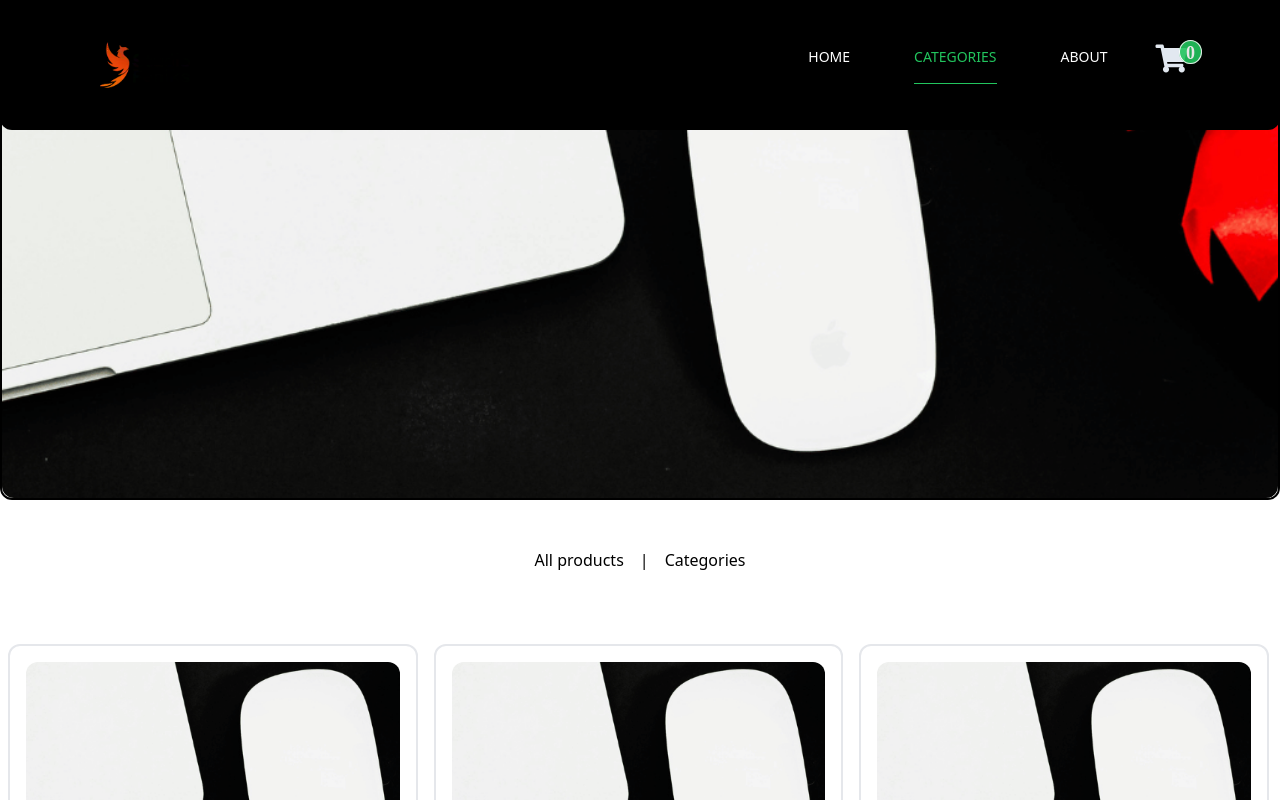
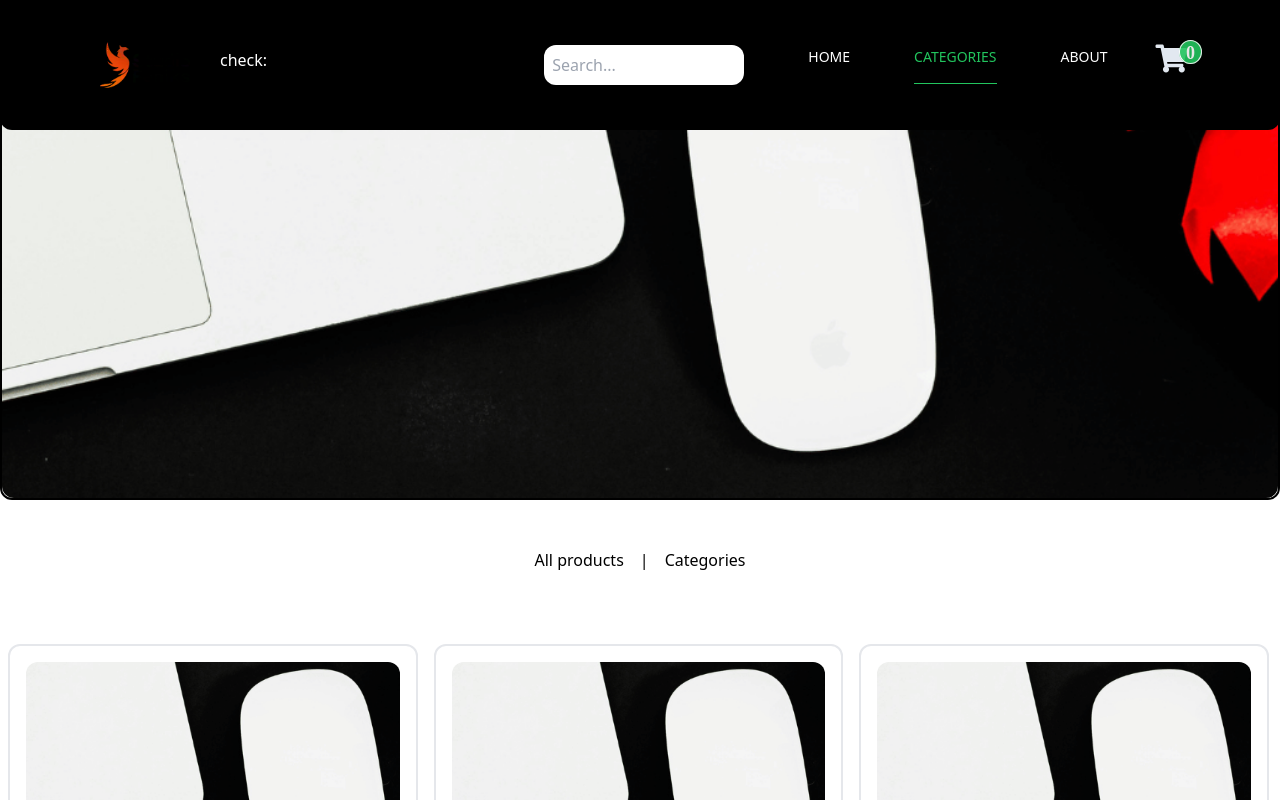
Before and after one commit to MateuszKuruc/vue-shopping-cart, a Vue app: page /categories in a window 1280 px wide. Shown: the top 800 px of the page. Built offline with nearby package versions, Linux system fonts and the light colour scheme.

Commit message:
implement search bar, clear on page open

```diff
--- a/src/components/NavBar.vue
+++ b/src/components/NavBar.vue
@@ -12,7 +12,9 @@
           alt=""
         />
       </div>
-      <ul v-show="!mobile" class="flex items-center flex-1 justify-end">
+      <p>check: {{ productStore.searchValue }}</p>
+      <ul v-show="!mobile" class="flex items-center flex-1 justify-end text-black">
+        <SearchBar />
         <li class="uppercase flex">
           <router-link
             class="font-medium text-white list-none text no-underline text-sm transition-all duration-500 ease-in-out pb-4 hover:text-green-500"
@@ -34,6 +36,7 @@
             >About</router-link
           >
         </li>
+
         <div class="ml-12 h-[100%]" @click="router.push({ name: 'CartView' })">
           <i class="fa badge fa-lg cursor-pointer hover:text-green-500" :value="itemsTotal"
             >&#xf07a;</i
@@ -90,6 +93,7 @@
 import { ref, onMounted, computed } from 'vue'
 import { useRouter } from 'vue-router'
 import { productsStore } from '@/stores/products'
+import SearchBar from './SearchBar.vue'
 
 const router = useRouter()
 const productStore = productsStore()
--- /dev/null
+++ b/src/components/SearchBar.vue
@@ -0,0 +1,49 @@
+<template>
+  <div class="mr-16 relative">
+    <input
+      class="p-2 rounded-xl w-[200px]"
+      type="text"
+      v-model="productStore.searchValue"
+      placeholder="Search..."
+    />
+    <div
+      v-show="filteredList.length > 0"
+      class="w-[200px] max-h-[130px] absolute border-2 rounded-xl bg-white shadow-xl overflow-hidden"
+    >
+      <ul>
+        <li
+          v-for="product in filteredList"
+          :key="product.id"
+          class="hover:bg-green-500 w-[100%] px-2"
+        >
+          <p @click="openProductPage(product.id)">
+            {{ product.title }}
+          </p>
+        </li>
+      </ul>
+    </div>
+  </div>
+</template>
+
+<script setup>
+import { productsStore } from '@/stores/products'
+import { computed } from 'vue'
+import { useRouter } from 'vue-router'
+
+const router = useRouter()
+const productStore = productsStore()
+
+const filteredList = computed(() => {
+  if (productStore.searchValue.length > 0) {
+    return productStore.products.filter((product) =>
+      product.title.toLowerCase().includes(productStore.searchValue.toLowerCase())
+    )
+  }
+  return []
+})
+
+const openProductPage = (id) => {
+  router.push({ name: 'ProductView', params: { id } })
+  productStore.searchValue = ''
+}
+</script>
--- a/src/stores/products.js
+++ b/src/stores/products.js
@@ -6,7 +6,8 @@ export const productsStore = defineStore({
   id: 'products',
   state: () => ({
     products: [],
-    cart: []
+    cart: [],
+    searchValue: ''
   }),
 
   actions: {
```
